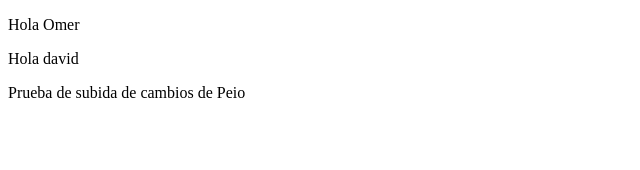
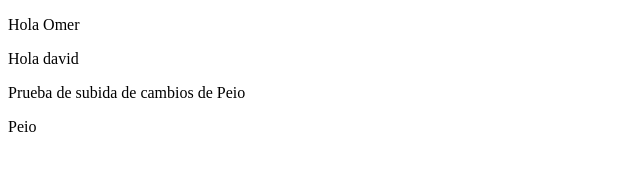
Before and after one commit to dcerrato001/Proyecto_modulo_1, a plain HTML site: page index.html in a window 1280 px wide. Shown: the full height of the page, 0-640 px from the left. Drawn offline with Linux system fonts and the light colour scheme.

Commit message:
Prueba peio

```diff
--- a/index.html
+++ b/index.html
@@ -10,5 +10,6 @@
     <p>Hola Omer</p>
     <p>Hola david</p>
     <p>Prueba de subida de cambios de Peio</p>
+    <p>Peio</p>
 </body>
 </html>
```
